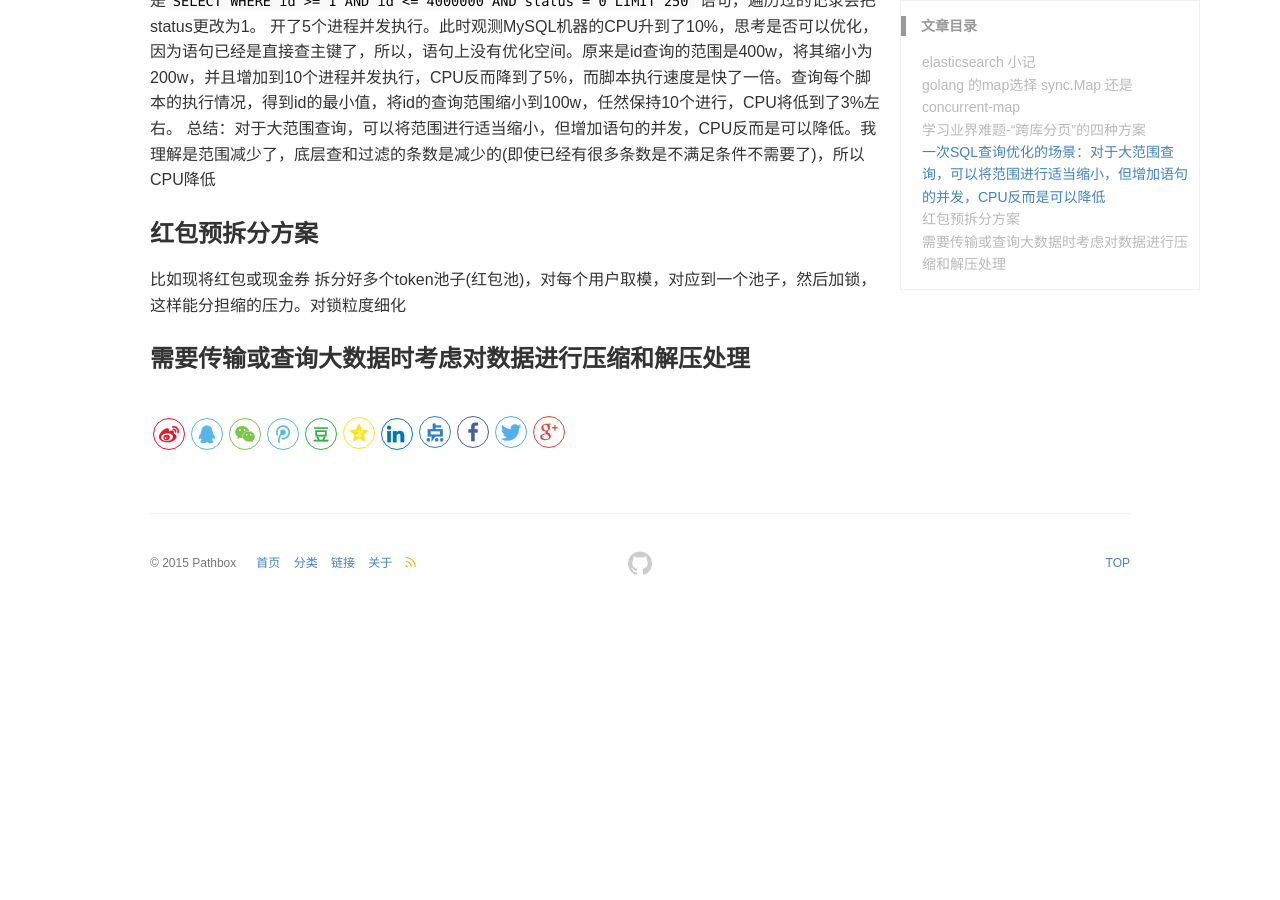
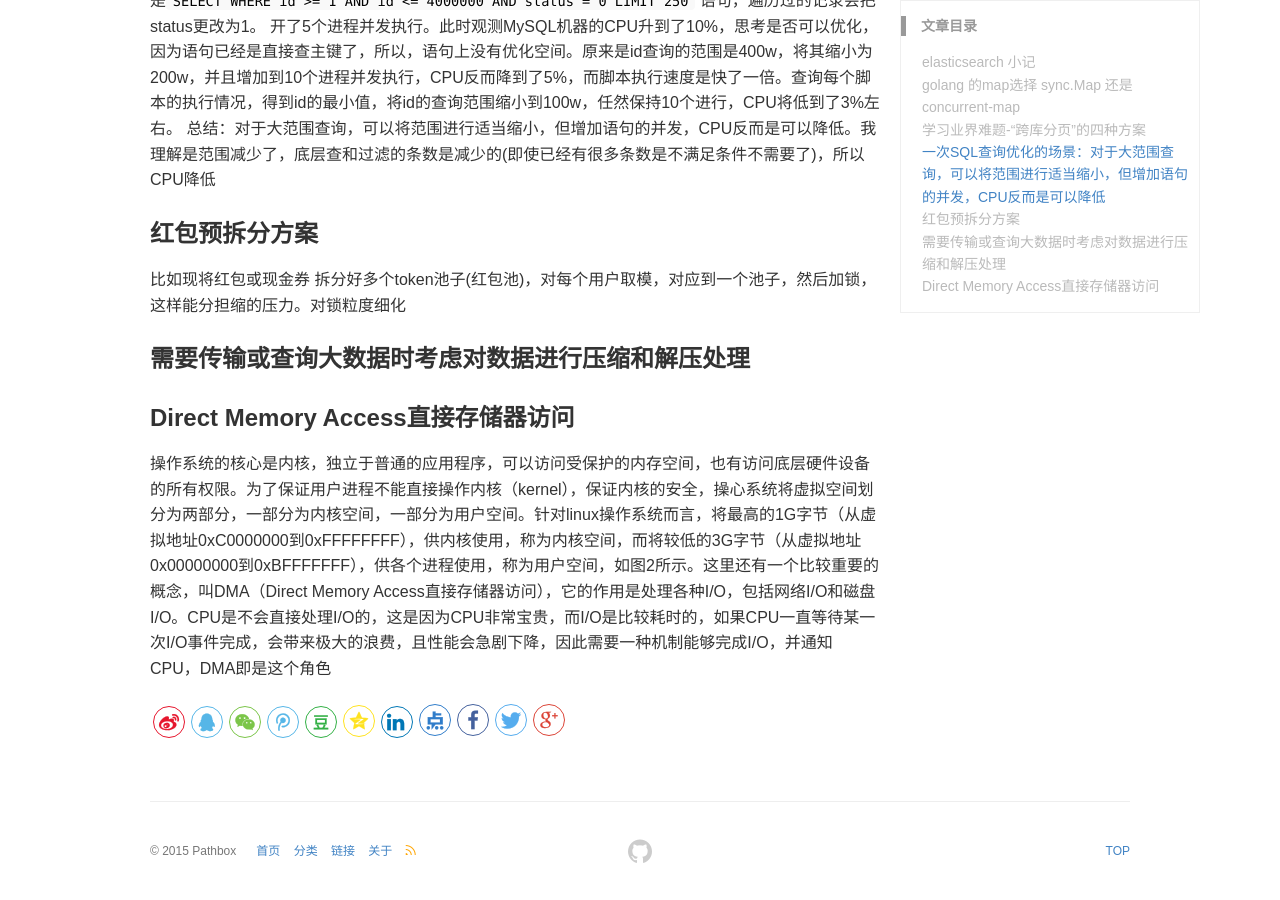
Before and after one commit to pathbox/pathbox.github.io, a Jekyll site: the page built from _posts/2023-03-01-work-summary-in-Tencent-51.md, in a window 1280 px wide and 900 px high, scrolled down 1451 px. Built offline with Jekyll 4.4.1, drawn with Linux system fonts in a browser that asks for light colours; before the commit the page ends 2063 px from its top, so only the background shows below that.

Commit message:
Direct Memory Access直接存储器访问

```diff
--- a/_posts/2023-03-01-work-summary-in-Tencent-51.md
+++ b/_posts/2023-03-01-work-summary-in-Tencent-51.md
@@ -69,3 +69,7 @@ https://cloud.tencent.com/developer/article/1048654
 比如现将红包或现金券  拆分好多个token池子(红包池)，对每个用户取模，对应到一个池子，然后加锁，这样能分担缩的压力。对锁粒度细化
 
 ### 需要传输或查询大数据时考虑对数据进行压缩和解压处理
+
+
+### Direct Memory Access直接存储器访问
+操作系统的核心是内核，独立于普通的应用程序，可以访问受保护的内存空间，也有访问底层硬件设备的所有权限。为了保证用户进程不能直接操作内核（kernel），保证内核的安全，操心系统将虚拟空间划分为两部分，一部分为内核空间，一部分为用户空间。针对linux操作系统而言，将最高的1G字节（从虚拟地址0xC0000000到0xFFFFFFFF），供内核使用，称为内核空间，而将较低的3G字节（从虚拟地址0x00000000到0xBFFFFFFF），供各个进程使用，称为用户空间，如图2所示。这里还有一个比较重要的概念，叫DMA（Direct Memory Access直接存储器访问），它的作用是处理各种I/O，包括网络I/O和磁盘I/O。CPU是不会直接处理I/O的，这是因为CPU非常宝贵，而I/O是比较耗时的，如果CPU一直等待某一次I/O事件完成，会带来极大的浪费，且性能会急剧下降，因此需要一种机制能够完成I/O，并通知CPU，DMA即是这个角色
```
